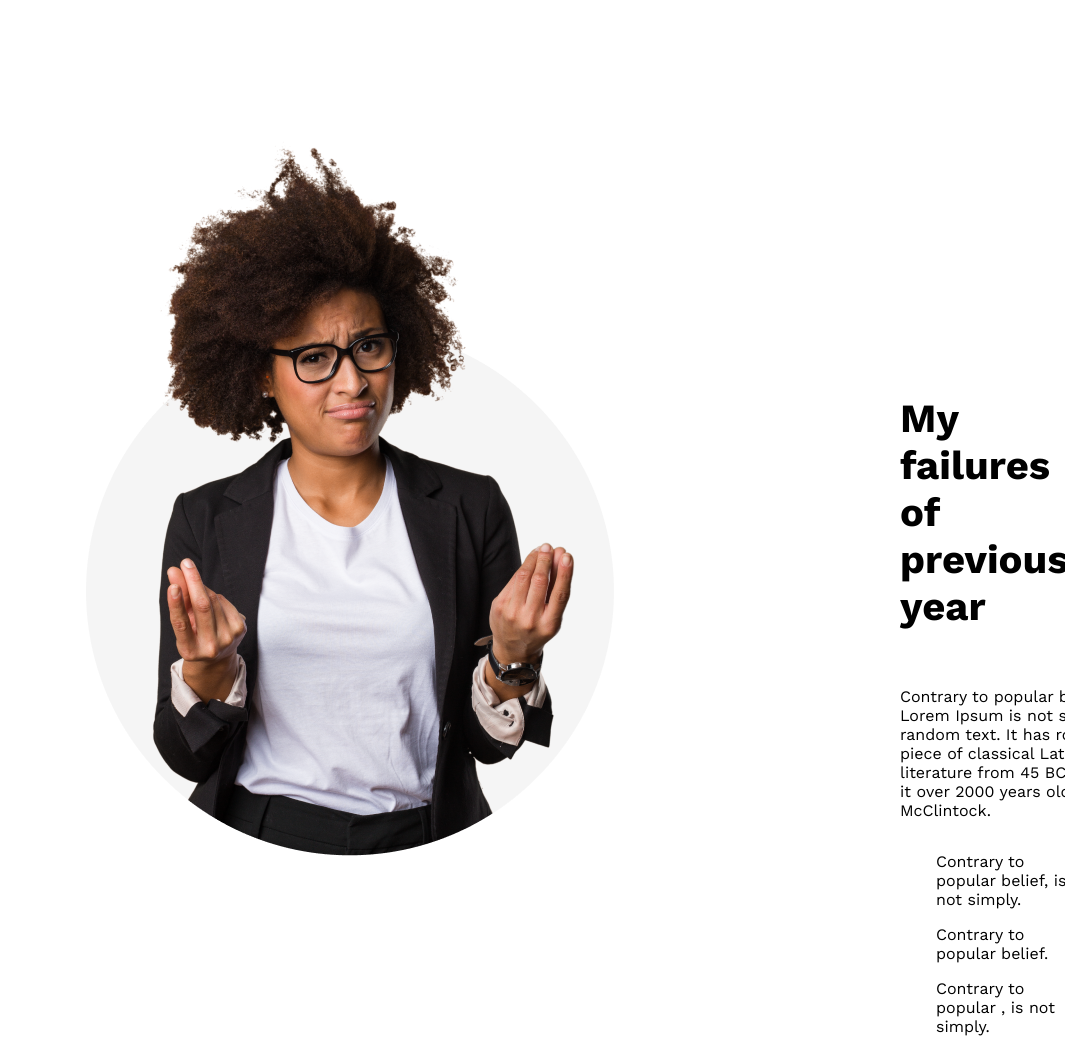
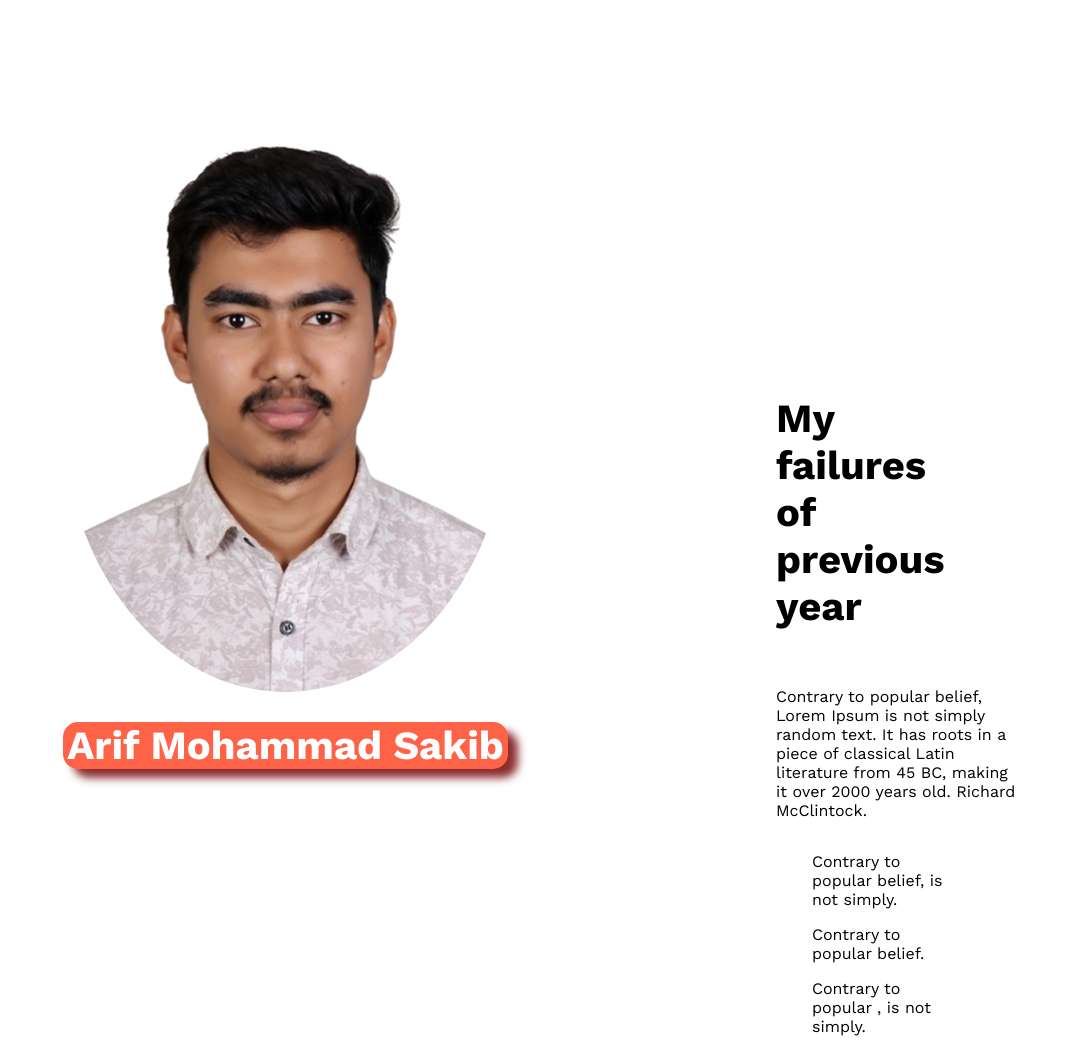
Before and after one commit to arif-sakib330/new-year-portfolio, a plain HTML site: page index.html in a window 1280 px wide. Shown: the part 860-1916 px from the top of the page, without its empty margins (215-1280 px from the left). Drawn offline with nearby package versions, Linux system fonts and the light colour scheme.

Commit message:
add all and only save this commit file.and delete exra old file

```diff
--- a/index.html
+++ b/index.html
@@ -26,7 +26,8 @@
         <div class="profile">
 
             <div class="profile-pic">
-                <img src="person.png" alt="">
+                <img class="my-pic" src="my-pic.png" alt="">
+                <h1 class="name"> Arif Mohammad Sakib </h1>
             </div>
             <div class="profile-info">
                 <h2 class="profile-title">My failures of previous year</h2>
--- a/styles.css
+++ b/styles.css
@@ -38,6 +38,17 @@ body {
 }
 
 /* main */
+.my-pic{
+    border-radius: 50%;
+}
+.name{
+    background-color: tomato;
+    color: #FFF;
+    text-align: center;
+    border-radius: 15px;
+    font-size: 40px;
+    box-shadow: 10px 9px 9px rgb(139, 46, 46);
+}
 
 .profile-description {
     color: black;
```
Also changed, not shown: images/developer.png (deleted), images/hardy.png (deleted), images/header_bg.png (deleted), images/icons/facebook.png (deleted), images/icons/insta.png (deleted), images/icons/js.png (deleted), images/icons/mongo.png (deleted), images/icons/nodejs.png (deleted), images/icons/react.png (deleted), images/icons/twitter.png (deleted), my-pic.png (added).
